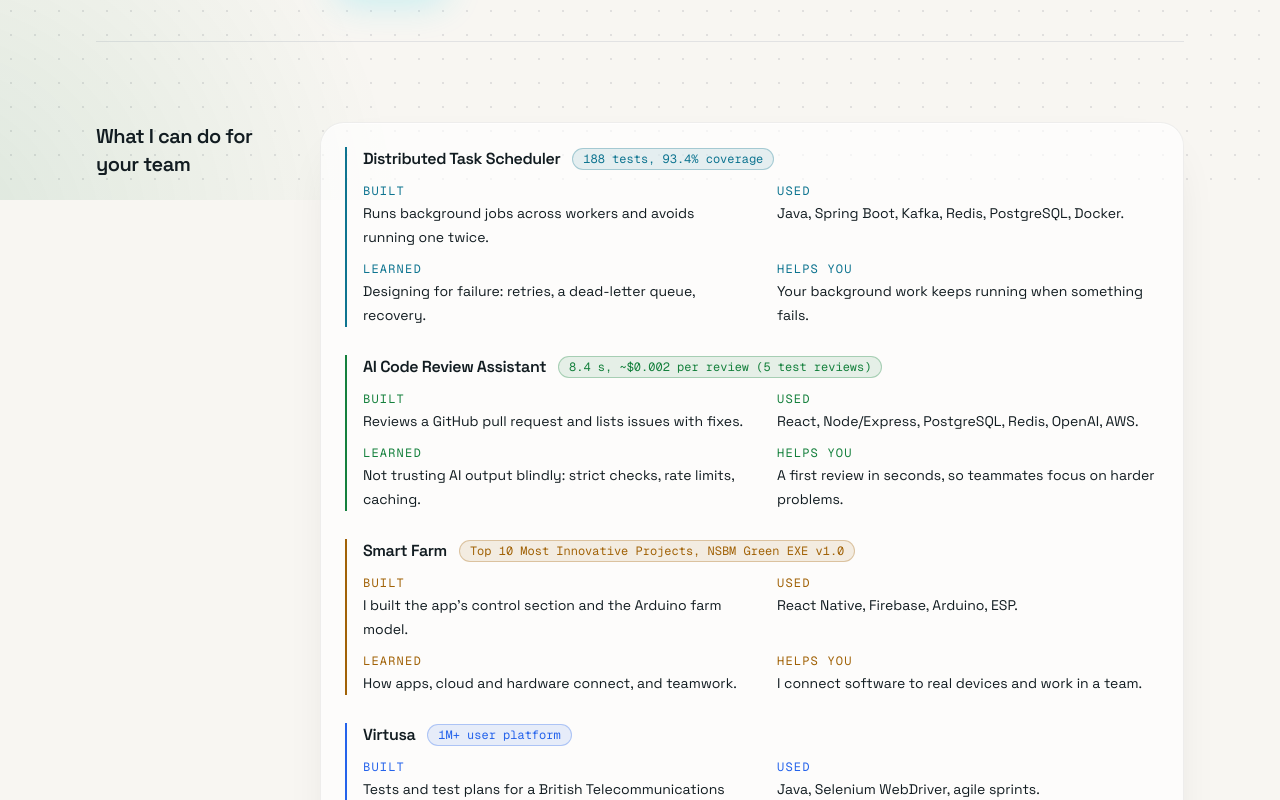
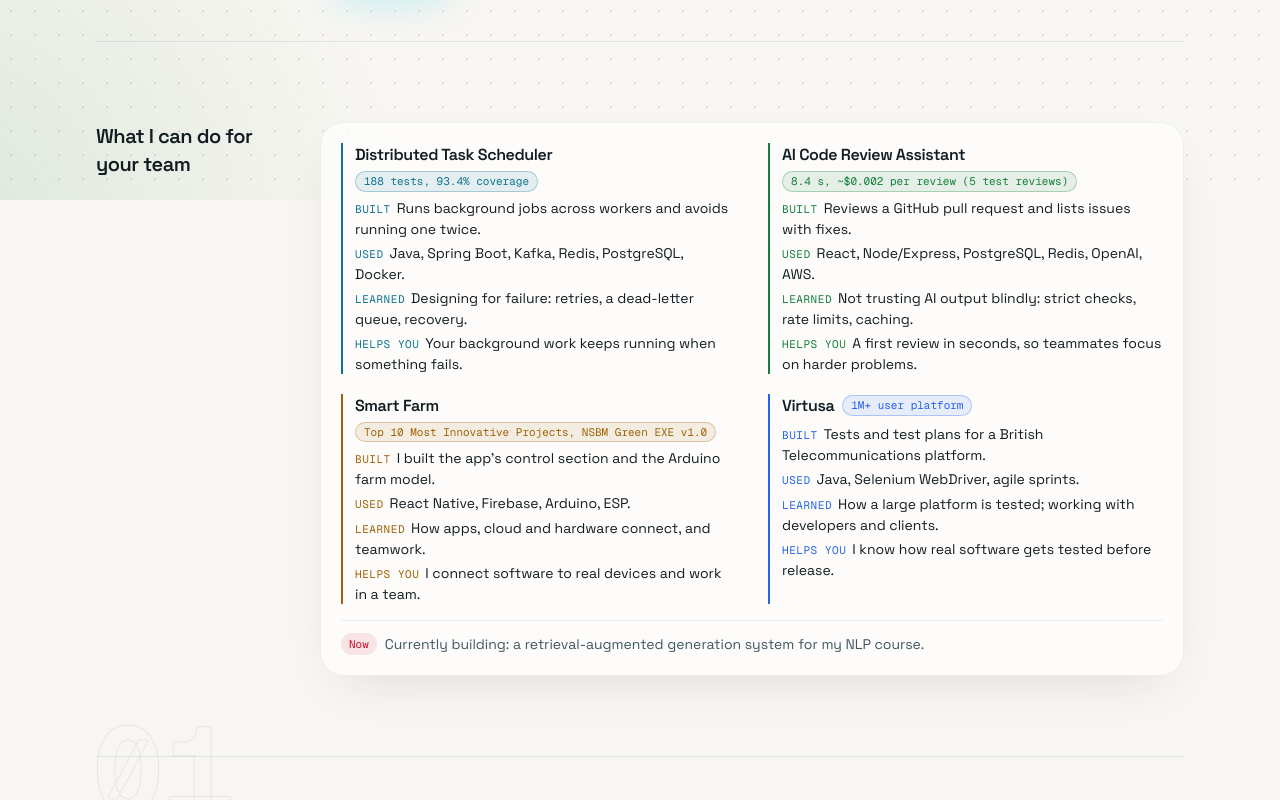
Before and after one commit to PubuduGunasekara/PubuduGunasekara.github.io, a Next.js app: page / in a window 1280 px wide. Shown: the part 600-1400 px from the top of the page. Built offline with nearby package versions, Linux system fonts and the light colour scheme.

Commit message:
Make the team section a compact grid

```diff
--- a/components/sections/WhyMeSection.tsx
+++ b/components/sections/WhyMeSection.tsx
@@ -34,8 +34,8 @@ export function WhyMeSection() {
 
   return (
     <Section id="why-me" title={whyMeHeading}>
-      <EditorialCard>
-        <ul className="space-y-7">
+      <EditorialCard className="!p-4 sm:!p-5">
+        <ul className="grid gap-x-8 gap-y-5 sm:grid-cols-2">
           {whyMeRows.map((row) => {
             const accent = accents[row.accent];
             const cells = [
@@ -45,8 +45,8 @@ export function WhyMeSection() {
               ['Helps you', row.helps],
             ];
             return (
-              <li key={row.title} className={`border-l-2 pl-4 ${accent.bar}`}>
-                <div className="flex flex-wrap items-center gap-x-3 gap-y-1.5">
+              <li key={row.title} className={`border-l-2 pl-3 ${accent.bar}`}>
+                <div className="flex flex-wrap items-center gap-x-2 gap-y-1">
                   <h3 className="font-semibold tracking-tight">
                     {row.href ? (
                       <Link href={row.href} className="transition hover:text-nu-red-text">
@@ -56,13 +56,13 @@ export function WhyMeSection() {
                       row.title
                     )}
                   </h3>
-                  <span className={`rounded-full border px-2.5 py-0.5 font-mono text-xs ${accent.chip}`}>{row.fact}</span>
+                  <span className={`rounded-full border px-2 py-px font-mono text-[11px] ${accent.chip}`}>{row.fact}</span>
                 </div>
-                <dl className="mt-3 grid gap-x-8 gap-y-3 sm:grid-cols-2">
+                <dl className="mt-1.5 space-y-1 text-sm leading-5">
                   {cells.map(([label, text]) => (
                     <div key={label}>
-                      <dt className={`font-mono text-xs uppercase tracking-widest ${accent.label}`}>{label}</dt>
-                      <dd className="mt-0.5 text-sm leading-6">{text}</dd>
+                      <dt className={`mr-1.5 inline font-mono text-[11px] uppercase tracking-wider ${accent.label}`}>{label}</dt>
+                      <dd className="inline">{text}</dd>
                     </div>
                   ))}
                 </dl>
@@ -71,8 +71,8 @@ export function WhyMeSection() {
           })}
         </ul>
 
-        <p className={`mt-6 flex flex-wrap items-center gap-2 border-t border-slate-500/10 pt-4 text-sm ${muted}`}>
-          <span className="rounded-full bg-nu-red/10 px-2.5 py-0.5 font-mono text-xs text-nu-red-text">Now</span>
+        <p className={`mt-4 flex flex-wrap items-center gap-2 border-t border-slate-500/10 pt-3 text-sm ${muted}`}>
+          <span className="rounded-full bg-nu-red/10 px-2 py-px font-mono text-[11px] text-nu-red-text">Now</span>
           Currently building: {whyMeNow}
         </p>
       </EditorialCard>
```
